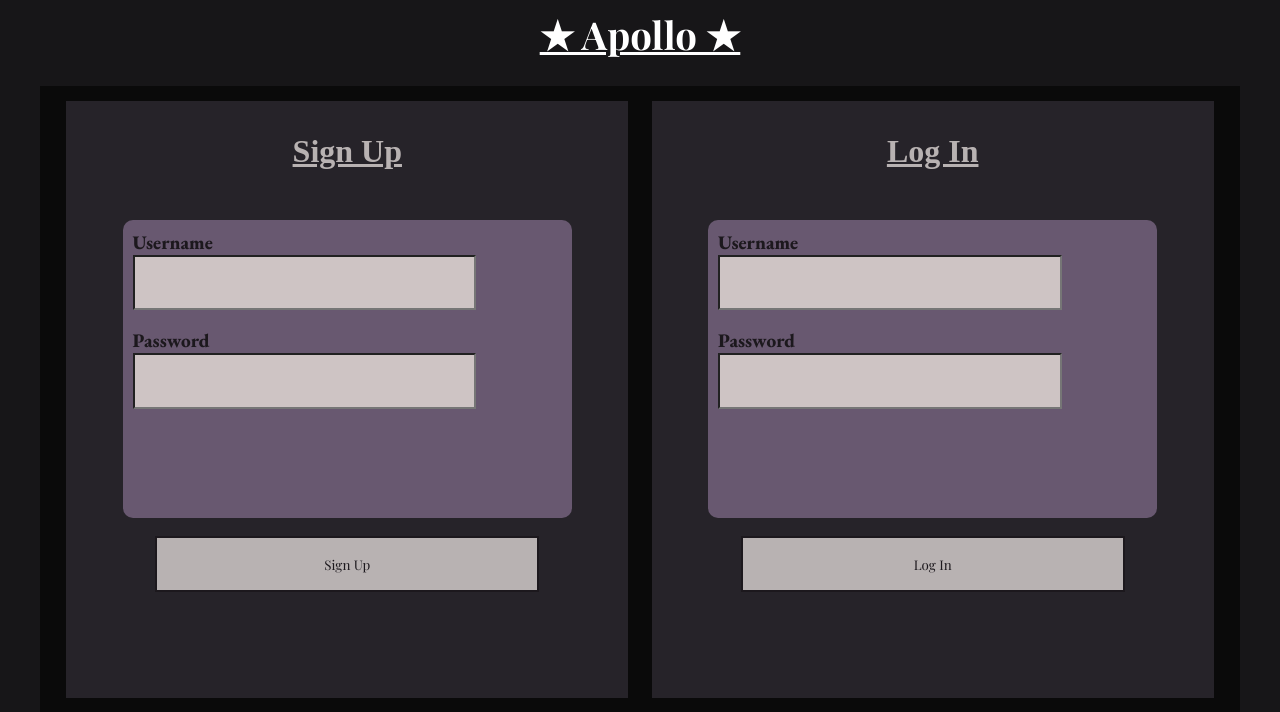
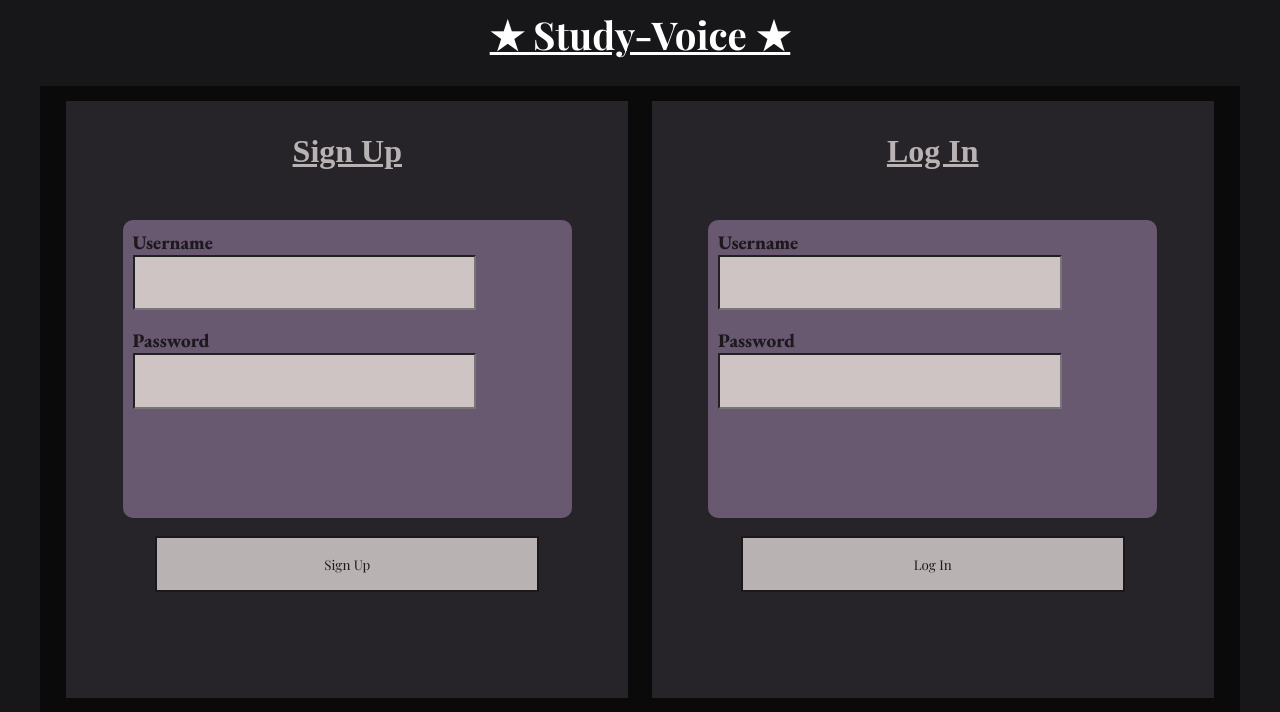
Before and after one commit to AdityaBhanwadiya/StudyVoice, a Flask app: page / in a window 1280 px wide. Shown: the top 712 px of the page. Run offline with Flask 3, Linux system fonts and the light colour scheme; some web fonts are replaced.

Commit message:
doc update

```diff
--- a/templates/login.html
+++ b/templates/login.html
@@ -9,7 +9,7 @@
     <link href="https://fonts.googleapis.com/css2?family=Bona+Nova+SC:ital,wght@0,400;0,700;1,400&family=EB+Garamond:ital,wght@0,400..800;1,400..800&family=Playfair+Display:ital,wght@0,400..900;1,400..900&display=swap" rel="stylesheet">
 </head>
 <body>
-    <h1>★ Apollo ★</h1>
+    <h1>★ Study-Voice ★</h1>
     <div class="flexboxHolder">
         <div class="innerFlex">
             <h3>Sign Up</h3>
```
Also changed, not shown: README.md.
